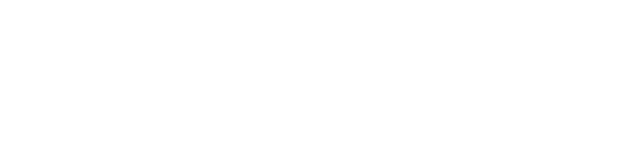
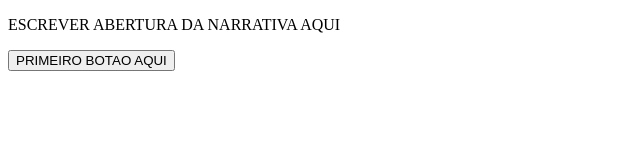
Before and after one commit to profcris-la/UmaAventura2A, a plain HTML site: page index.html in a window 1280 px wide. Shown: the whole page, without its empty margins (0-640 px from the left). Drawn offline with Linux system fonts and the light colour scheme.

Commit message:
INICIO HTML

```diff
--- a/index.html
+++ b/index.html
@@ -1 +1,20 @@
-<html></html>
+<!DOCTYPE html>
+<html lang="pt-BR">
+<head>
+    <meta charset="UTF-8">
+    <meta name="viewport" content="width=device-width, initial-scale=1.0">
+    <title>Um dia como gremista</title>
+</head>
+<body>
+   <main>
+    <div>
+        <p>ESCREVER ABERTURA DA NARRATIVA AQUI</p>
+        <button>PRIMEIRO BOTAO AQUI</button>
+    </div>
+   </main>
+
+
+
+
+</body>
+</html>
```
